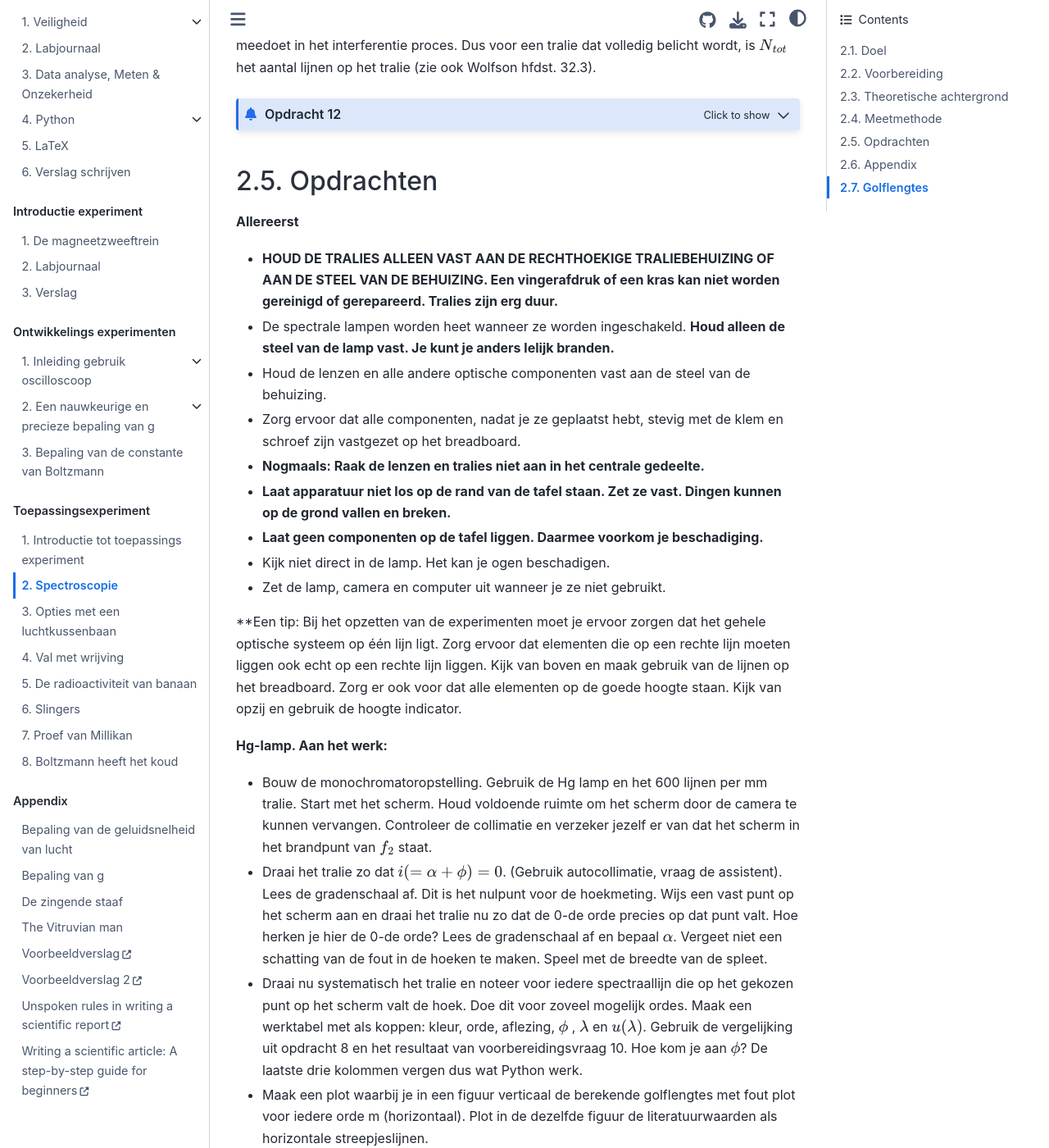
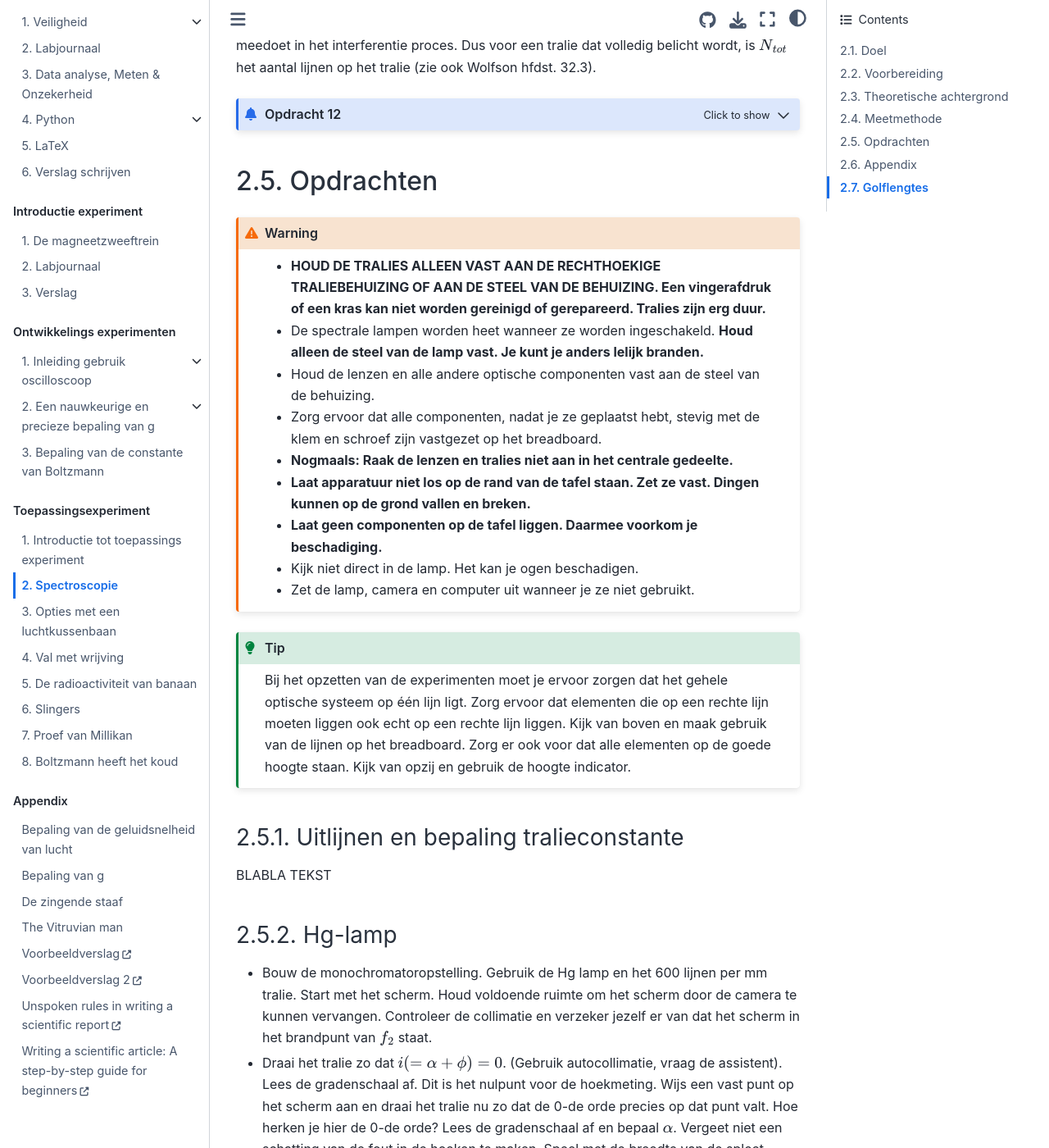
Before and after one commit to Contemporary-Physicslab/NP-new-style, a Jupyter Book: the page built from book/Deel5/Spectroscopie.md, in a window 1280 px wide and 1400 px high, scrolled down 12854 px. Shown: the whole window at 82% size. Built offline with Jupyter Book 1.0.4 settings and Sphinx 7.4.7 and the Sphinx Book theme 1.1.4, drawn with Linux system fonts in a browser that asks for light colours; pages that are not in the unit, such as notebooks, are missing from menus; comment, search, counter and statistics services are not loaded; some of the changed text lies outside the part shown.

Commit message:
edit BMT

````diff
--- a/book/Deel5/Spectroscopie.md
+++ b/book/Deel5/Spectroscopie.md
@@ -115,7 +115,7 @@ Welke invloed heeft een toename in $d$ op $m$ en $\theta$, en welke invloed heef
 ```
 
 
-### Interferentie in ``een punt ver weg'': Meerdere bronnen.
+### Interferentie in "een punt ver weg": Meerdere bronnen.
 In {numref}`Figuur {number} <fig:2gaatjes>` is de afstand tussen een bron en het scherm van de orde van de afstand tussen twee bronnen. Het gaat om afstanden van de orde 10 $\mu$m. In de praktijk kijken we niet op zo'n kleine afstand naar het licht. De afstanden waar wij mee werken liggen in het gebied 10 - 100 cm. We zijn dus geïnteresseerd in wat er gebeurt in punten die ver weg liggen van de bronnen. Voor die punten verandert {numref}`Figuur {number} <fig:2gaatjes>` in het bovenste deel van {numref}`Figuur {number} <fig:3gaatjes>`.
 
 
@@ -288,8 +288,7 @@ waarin $m$ de orde van de spectraallijnen is. $N_{tot}$ is het totaal aantal tra
 
 ## Opdrachten
 
-**Allereerst**
-
+```{warning}
 * **HOUD DE TRALIES ALLEEN VAST AAN DE RECHTHOEKIGE TRALIEBEHUIZING OF AAN DE STEEL VAN DE BEHUIZING. Een vingerafdruk of een kras kan niet worden gereinigd of gerepareerd. Tralies zijn erg duur.**
 * De spectrale lampen worden heet wanneer ze worden ingeschakeld. **Houd alleen de steel van de lamp vast. Je kunt je anders lelijk branden.**
 * Houd de lenzen en alle andere optische componenten vast aan de steel van de behuizing.
@@ -299,12 +298,17 @@ waarin $m$ de orde van de spectraallijnen is. $N_{tot}$ is het totaal aantal tra
 * **Laat geen componenten op de tafel liggen. Daarmee voorkom je beschadiging.**
 * Kijk niet direct in de lamp. Het kan je ogen beschadigen.
 * Zet de lamp, camera en computer uit wanneer je ze niet gebruikt.
+```
 
-**Een tip:
- Bij het opzetten van de experimenten moet je ervoor zorgen dat het gehele optische systeem op één lijn ligt. Zorg ervoor dat elementen die op een rechte lijn moeten liggen ook echt op een rechte lijn liggen. Kijk van boven en maak gebruik van de lijnen op het breadboard. Zorg er ook voor dat alle elementen op de goede hoogte staan. Kijk van opzij en gebruik de hoogte indicator.
+```{tip}
+Bij het opzetten van de experimenten moet je ervoor zorgen dat het gehele optische systeem op één lijn ligt. Zorg ervoor dat elementen die op een rechte lijn moeten liggen ook echt op een rechte lijn liggen. Kijk van boven en maak gebruik van de lijnen op het breadboard. Zorg er ook voor dat alle elementen op de goede hoogte staan. Kijk van opzij en gebruik de hoogte indicator.
+```
+
+### Uitlijnen en bepaling tralieconstante
+BLABLA TEKST
 
 
- **Hg-lamp. Aan het werk:**
+### Hg-lamp
 
 * Bouw de monochromatoropstelling. Gebruik de Hg lamp en het 600 lijnen per mm tralie. Start met het scherm. Houd voldoende ruimte om het scherm door de camera te kunnen vervangen. Controleer de collimatie en verzeker jezelf er van dat het scherm in het brandpunt van $f_{2}$ staat.
 * Draai het tralie zo dat $i(=\alpha + \phi) = 0$. (Gebruik autocollimatie, vraag de assistent). Lees de gradenschaal af. Dit is het nulpunt voor de hoekmeting. Wijs een vast punt op het scherm aan en draai het tralie nu zo dat de 0-de orde precies op dat punt valt. Hoe herken je hier de 0-de orde? Lees de gradenschaal af en bepaal $\alpha$. Vergeet niet een schatting van de fout in de hoeken te maken. Speel met de breedte van de spleet.
@@ -313,7 +317,7 @@ waarin $m$ de orde van de spectraallijnen is. $N_{tot}$ is het totaal aantal tra
 * Bereken het gewogen gemiddelde van de golflengte van iedere gemeten spectraallijn en bereken de fout in deze gemiddelde waarde. Neem als gewicht $w = 1/u(\lambda)^2$. Gebruik hiervoor de formules die in de Appendix zijn gegeven. Is het resultaat strijdig met de literatuurwaarden?
 * We onderzoeken nu de splitsing van de gele Hg-lijnen. Vervang het scherm door de camera. Beeld een orde van de gele lijnen af op de camera (Opm. : de kleur op het scherm kan anders zijn. Let goed op.). (Denk aan de breedte van de spleet en het gebruik van het filter). Save het resultaat voor het verslag. (Gebruik de save icon midden boven.) Bepaal op het computerscherm de afstand tussen de lijnen uitgedrukt in pixels (knopje meetlat links in het scherm). Bereken hieruit het verschil in de hoek van uitval $\Delta u$. Check of je waarde voor $u$ nog actueel is. Bereken met vgl. {eq}`eq:delta_lambda` het verschil in golflengte $\Delta \lambda$. Wat is de fout $u(\Delta\lambda)$ ?
 
- **Na-lamp. Aan het werk:**
+### Na-lamp
 
 * Bouw de monochromatoropstelling. Gebruik de Na lamp en het 600 lijnen per mm tralie. Start met het scherm. Houd voldoende ruimte om het scherm door de camera te kunnen vervangen. Controleer de collimatie en verzeker jezelf er van dat het scherm in het brandpunt van $f_{2}$ staat.
 * Draai het tralie zo dat $i(=\alpha + \phi) = 0$. (Gebruik autocollimatie, vraag de assistent). Lees de gradenschaal af. Dit is het nulpunt voor de hoekmeting. Wijs een vast punt op het scherm aan en draai het tralie nu zo dat de 0-de orde precies op dat punt valt. Hoe herken je hier de 0-de orde? Lees de gradenschaal af en bepaal $\alpha$. Vergeet niet een schatting van de fout in de hoeken te maken. Speel met de breedte van de spleet.
--- a/book/references.bib
+++ b/book/references.bib
@@ -48,5 +48,5 @@
 @book{Tippler,
   author = {Tippler, P. & Mosca, G.},
   publisher = {Freeman, New York},
-  title = {Physics for scientists and engineers},
+  title = {Physics for scientists and engineers}
 }
````
Also changed, not shown: book/Deel5/BoltzmannT.md (+4 -4 lines).
